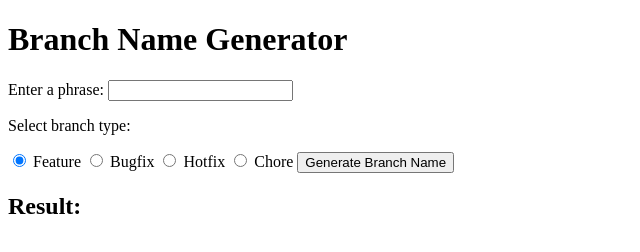
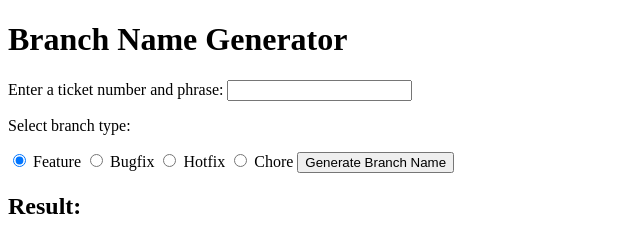
Before and after one commit to loveclari/branch-name-generator, a plain HTML site: page index.html in a window 1280 px wide. Shown: the whole page, without its empty margins (0-640 px from the left). Drawn offline with Linux system fonts and the light colour scheme.

```diff
--- a/index.html
+++ b/index.html
@@ -21,7 +21,7 @@
 	<body>
 		<h1>Branch Name Generator</h1>
 
-		<label for="phraseInput">Enter a phrase:</label>
+		<label for="phraseInput">Enter a ticket number and phrase:</label>
 		<input type="text" id="phraseInput" />
 
 		<p>Select branch type:</p>
```
